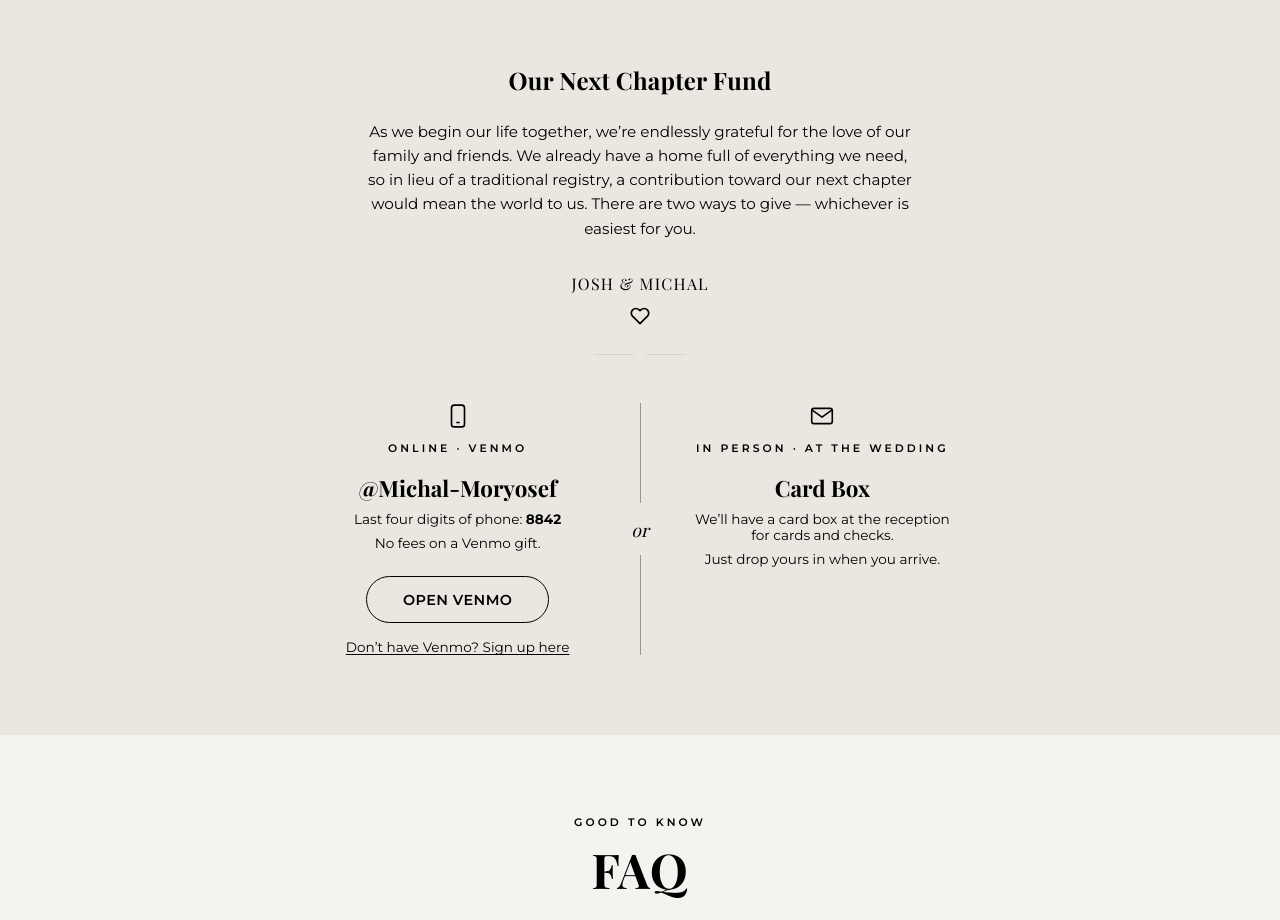
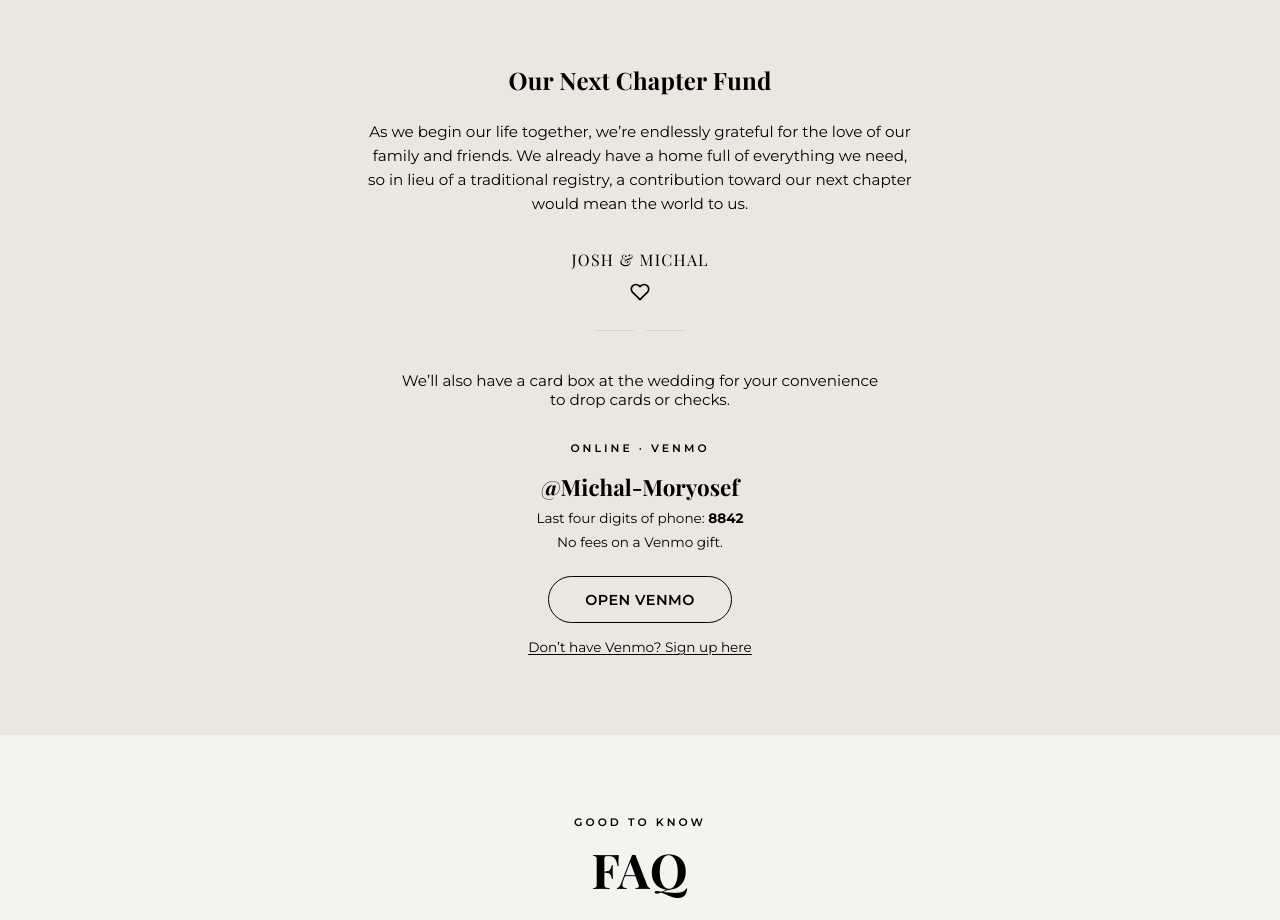
Before and after one commit to michali123/our-wedding, a plain HTML site: page index.html in a window 1280 px wide. Shown: the part 3000-3920 px from the top of the page. Drawn offline with nearby package versions, Linux system fonts and the light colour scheme; a web font is replaced by a local one.

Commit message:
Gifts draft: replace card-box section with one line above Venmo
Co-Authored-By: Claude Opus 5.5 <noreply@anthropic.com>
Claude-Session: https://claude.ai/code/session_01VRPpvXJbBspFbmKShHXU5S

```diff
--- a/css/styles.css
+++ b/css/styles.css
@@ -814,34 +814,19 @@ section { position: relative; padding: 5rem 0; }
 .gift-signature .amp { color: var(--ink-muted); text-transform: none; }
 .gift-heart { margin-top: 0.75rem; color: var(--ink-muted); }
 
+.gift-cardbox-note {
+  margin: 2.5rem auto 0;
+  max-width: 30rem;
+  font-size: 0.95rem;
+  color: var(--ink-muted);
+}
 .gift-options {
-  margin-top: 3rem;
+  margin-top: 2rem;
   display: flex;
-  flex-direction: column;
-  align-items: center;
-  gap: 2rem;
+  justify-content: center;
   text-align: center;
 }
-.gift-card { display: flex; flex-direction: column; align-items: center; gap: 0.5rem; max-width: 22rem; width: 100%; }
-.gift-icon { color: var(--ink-muted); margin-bottom: 0.25rem; }
-.gift-or {
-  display: flex;
-  align-items: center;
-  gap: 0.9rem;
-  width: 100%;
-  max-width: 14rem;
-  font-family: var(--font-display);
-  font-style: italic;
-  font-size: 1.1rem;
-  color: var(--ink-muted);
-}
-.gift-or::before, .gift-or::after { content: ""; flex: 1; height: 1px; background: currentColor; opacity: 0.35; }
-@media (min-width: 760px) {
-  .gift-options { flex-direction: row; align-items: flex-start; justify-content: center; gap: 2.5rem; }
-  .gift-card { flex: 1 1 0; }
-  .gift-or { flex-direction: column; align-self: stretch; width: auto; max-width: none; }
-  .gift-or::before, .gift-or::after { width: 1px; height: auto; flex: 1; }
-}
+.gift-card { display: flex; flex-direction: column; align-items: center; gap: 0.5rem; max-width: 22rem; }
 .gift-handle-big {
   margin: 0.6rem 0 0;
   font-family: var(--font-display);
--- a/index.html
+++ b/index.html
@@ -406,31 +406,22 @@
     <div class="side-dove side-dove-right" style="top: 50%; width: 34px;" aria-hidden="true"><svg viewBox="0 0 100 45"><g class="dove-wing dove-wing-left"><path d="M50,27 C42,15 26,11 6,21 C18,25 34,29 48,33 C50,31 50,29 50,27 Z"></path></g><g class="dove-wing dove-wing-right"><path d="M50,27 C58,15 74,11 94,21 C82,25 66,29 52,33 C50,31 50,29 50,27 Z"></path></g><path class="dove-tail" d="M48,31 L41,40 L50,36 Z"></path><path class="dove-body" d="M50,22 C54,22 56,26 54,30 C53,33 49,34 47,31 C46,27 47,23 50,22 Z"></path></svg></div>
     <div class="container container-prose" style="text-align:center;">
       <h2>Our Next Chapter Fund</h2>
-      <p class="section-intro">As we begin our life together, we&rsquo;re endlessly grateful for the love of our family and friends. We already have a home full of everything we need, so in lieu of a traditional registry, a contribution toward our next chapter would mean the world to us. There are two ways to give &mdash; whichever is easiest for you.</p>
+      <p class="section-intro">As we begin our life together, we&rsquo;re endlessly grateful for the love of our family and friends. We already have a home full of everything we need, so in lieu of a traditional registry, a contribution toward our next chapter would mean the world to us.</p>
       <p class="gift-signature">Josh <span class="amp">&amp;</span> Michal</p>
       <svg width="20" height="20" viewBox="0 0 24 24" fill="none" stroke="currentColor" stroke-width="2" stroke-linecap="round" stroke-linejoin="round" class="gift-heart" aria-hidden="true"><path d="M20.84 4.61a5.5 5.5 0 0 0-7.78 0L12 5.67l-1.06-1.06a5.5 5.5 0 0 0-7.78 7.78l1.06 1.06L12 21.23l7.78-7.78 1.06-1.06a5.5 5.5 0 0 0 0-7.78z"></path></svg>
 
       <div class="divider"></div>
 
+      <p class="gift-cardbox-note">We&rsquo;ll also have a card box at the wedding for your convenience to drop cards or checks.</p>
+
       <div class="gift-options">
         <div class="gift-card">
-          <svg class="gift-icon" width="26" height="26" viewBox="0 0 24 24" fill="none" stroke="currentColor" stroke-width="1.5" stroke-linecap="round" stroke-linejoin="round" aria-hidden="true"><rect x="6" y="2" width="12" height="20" rx="2.5"></rect><line x1="11" y1="18" x2="13" y2="18"></line></svg>
           <p class="eyebrow">Online &middot; Venmo</p>
           <p class="gift-handle-big">@Michal-Moryosef</p>
           <p class="gift-note">Last four digits of phone: <strong>8842</strong></p>
           <p class="gift-note">No fees on a Venmo gift.</p>
           <a class="btn btn-outline gift-btn" href="https://venmo.com/u/Michal-Moryosef" target="_blank" rel="noopener">Open Venmo</a>
           <a class="gift-signup-link" href="https://venmo.com/signup" target="_blank" rel="noopener">Don&rsquo;t have Venmo? Sign up here</a>
-        </div>
-
-        <div class="gift-or" aria-hidden="true"><span>or</span></div>
-
-        <div class="gift-card">
-          <svg class="gift-icon" width="26" height="26" viewBox="0 0 24 24" fill="none" stroke="currentColor" stroke-width="1.5" stroke-linecap="round" stroke-linejoin="round" aria-hidden="true"><rect x="2.5" y="5" width="19" height="14" rx="2"></rect><polyline points="3 6.5 12 13 21 6.5"></polyline></svg>
-          <p class="eyebrow">In Person &middot; At the Wedding</p>
-          <p class="gift-handle-big">Card Box</p>
-          <p class="gift-note">We&rsquo;ll have a card box at the reception for cards and checks.</p>
-          <p class="gift-note">Just drop yours in when you arrive.</p>
         </div>
       </div>
     </div>
```
